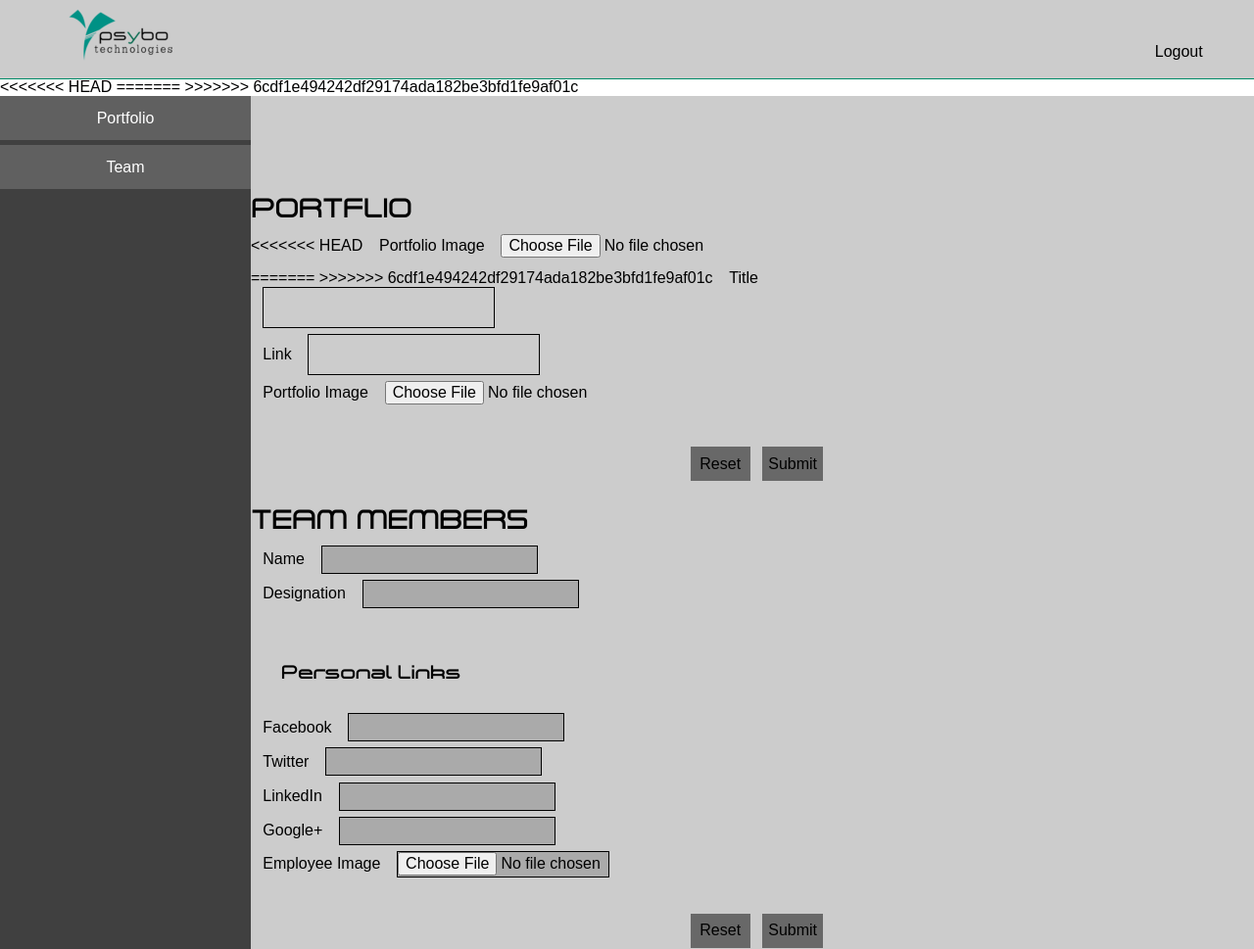
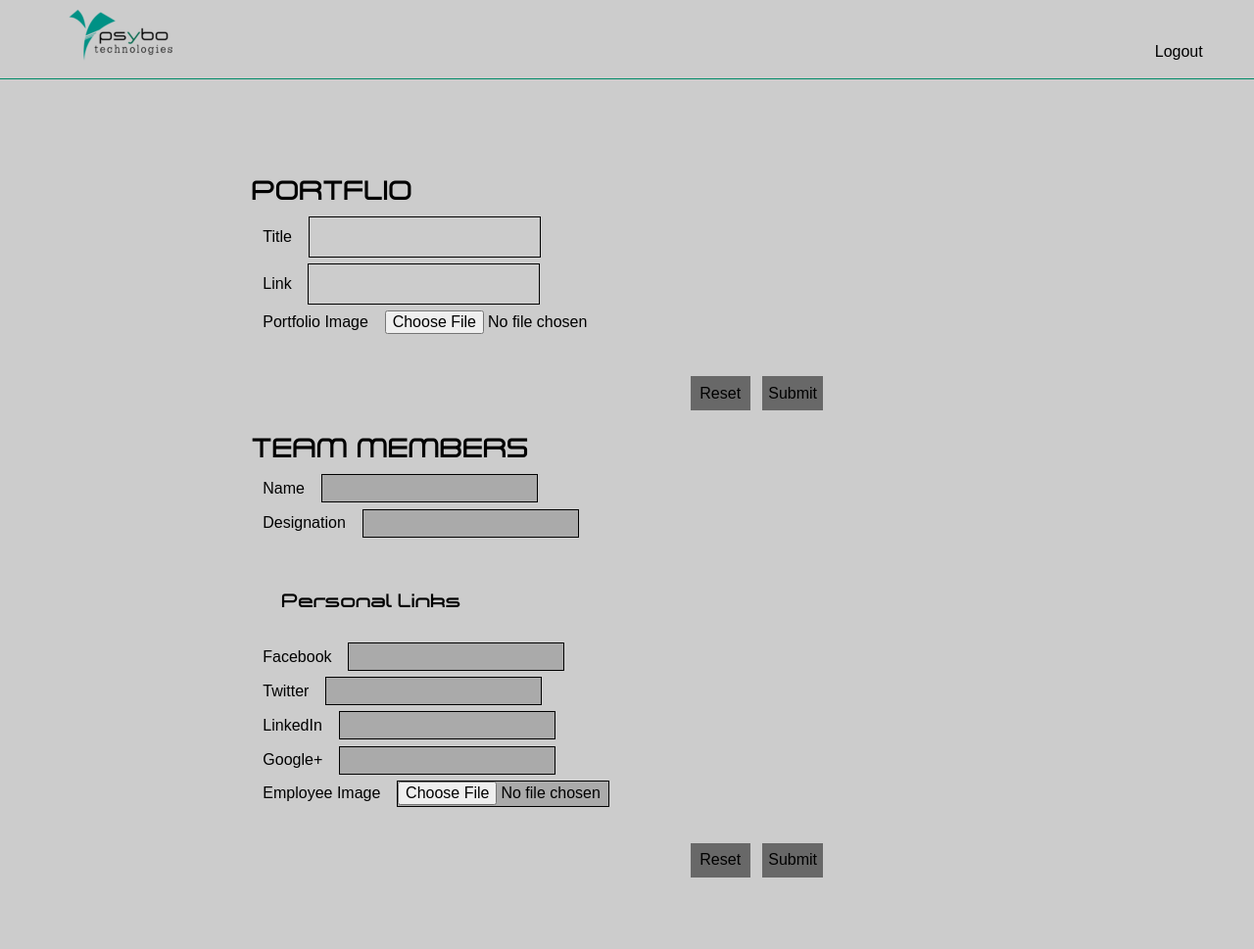
Before and after one commit to AjeebKt/Psybo-Site, a PHP site: page /dashboard.php in a window 1280 px wide. Shown: the whole page at 98% size. After the commit the page ends 896 px from the top, so only its background shows below. Run offline with PHP 8.4, Linux system fonts and the light colour scheme.

Commit message:
dashboard

```diff
--- a/Database.php
+++ b/Database.php
@@ -338,14 +338,14 @@ class Database
 
 
 
-	public function insert_mul_ptf()
+	public function insert_mul_ptf($values_files,$values_ptf)
 	{
-		$this->insert("files",array("file_name","type"),array("test.jpg",".jpg"));
+		$this->insert("files",array("file_name","type"),$values_files);
 		$last_id_fl=mysqli_insert_id($this->condb);
 
-		$fields=array("name","link","about","files_id");
-		$values=array("dummy","some address","lorum ipsum",$last_id_fl);
-		$this->insert("portfolio",$fields,$values);
+		$fields=array("name","link","files_id");
+
+		$this->insert("portfolio",$fields,$values_ptf);
 	}
 
 	public function insert_mul_emp() // 3 tables
@@ -361,7 +361,6 @@ class Database
 		$this->insert("employee",$fields,$values);
 
 	}
-
 }
 
 
--- a/dashboard.php
+++ b/dashboard.php
@@ -16,28 +16,16 @@
 			<button class="logout" name="logout">Logout </button>
 		</form>
 	</header>
-<<<<<<< HEAD
 	<!-- <aside>
-			<a href="#tabPortfolio"><button class="button">Portfolio</button></a>
-			<a href="#tabTeam"><button class="button">Team</button></a>
-	</aside> -->
-=======
-	<aside>
 			<a href="tabPortfolio.php"><button class="button">Portfolio</button></a>
 			<a href="tabTeam.php"><button class="button">Team</button></a>
-	</aside>
->>>>>>> 6cdf1e494242df29174ada182be3bfd1fe9af01c
+	</aside> -->
+
 	<section>
 		<form id="formPortfolio" name="formPortfolio" method="POST" action="" enctype="multipart/form-data">
 			<div id="tabPortfolio" class="tab-portfolio">
 			<h3>PORTFLIO</h3>
-				<div class="portfolio-container">
-<<<<<<< HEAD
-					<label>Portfolio Image</label>
-					<input name="uploadPortfolio" id="uploadPortfolio" type="file" class="up"><br>
-=======
->>>>>>> 6cdf1e494242df29174ada182be3bfd1fe9af01c
-					<label>Title</label>
+				<div class="portfolio-container"><label>Title</label>
 					<input name="txtTitle" type="text"><br>
 					<label>Link</label>
 					<input name="txtLink" type="text"><br>
@@ -78,6 +66,8 @@
 </body>
 </html>
 <?php
+include 'Database.php';
+$objdb=new Database("localhost","root","asd","psybo-db");
 
 // session_start();
 // if (isset($_SESSION['username']) and isset($_SESSION['password']))
@@ -97,14 +87,15 @@
 // var_dump(basename($_FILES["uploadPortfolio"]["name"]));
 	if (isset($_POST['btnPortfolioSubmit']))
 	{
+		// echo "succes";
 		$target_dir=getcwd()."/upload-image/";
-		var_dump("Target dir :  ".$target_dir);
-		$target_file=$target_dir . basename($_FILES["fileToUpload"]["name"]);
-		var_dump("Target file  : ".$target_file);
+		// var_dump("Target dir :  ".$target_dir);
+		$target_file=$target_dir . basename($_FILES["uploadPortfolio"]["name"]);
+		// var_dump("Target file  : ".$target_file);
 		$image_file_type=pathinfo($target_file,PATHINFO_EXTENSION);
-		var_dump("image file type  :   ".$image_file_type);
+		// var_dump("image file type  :   ".$image_file_type);
 
-		$check=getimagesize($_FILES["fileToUpload"]["tmp_name"]);
+		$check=getimagesize($_FILES["uploadPortfolio"]["tmp_name"]);
 		// var_dump($check);
 
 		if ($check !== FALSE)
@@ -116,7 +107,7 @@
 		{
 			echo "File is not an image";
 		}
-		if ($_FILES["fileToUpload"]["size"] > 30000000)
+		if ($_FILES["uploadPortfolio"]["size"] > 30000000)
 		{
 			echo("sorry files is to large<br>");
 			$uploadok=0;
@@ -139,12 +130,13 @@
 		}
 		else
 		{
-			if (move_uploaded_file($_FILES["fileToUpload"]["tmp_name"], $target_file))
+			$upload=move_uploaded_file($_FILES["uploadPortfolio"]["tmp_name"], $target_file);
+			if ($upload !== TRUE)
 			{
-				echo "The file ". basename($_FILES["fileToUpload"]["name"]) . "has uploaded";
+				echo "Error in upload image";
 			}
-			else
-				echo "an error while uploadig<br>";
 		}
+
+
 	}
 ?>
```
Also changed, not shown: tests.php (+11 -7 lines).
